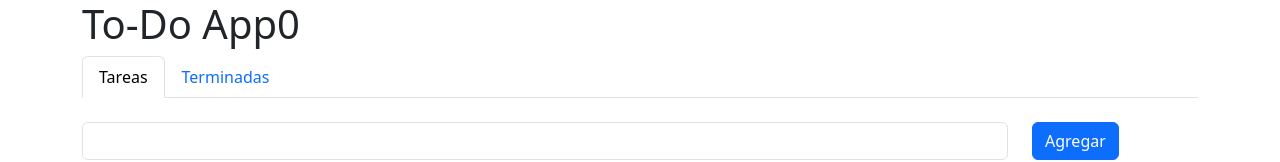
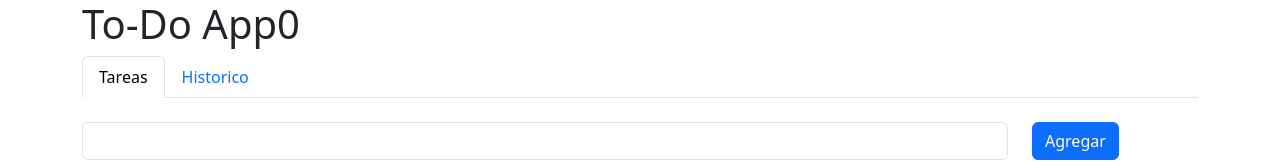
Before and after one commit to melissa-mb/to-do-app-pw, a React (Vite) app: page / in a window 1280 px wide. Shown: the top 162 px of the page. Built offline with nearby package versions, Linux system fonts and the light colour scheme.

Commit message:
historico page tab

```diff
--- a/package.json
+++ b/package.json
@@ -12,7 +12,8 @@
   "dependencies": {
     "bootstrap": "^5.3.5",
     "react": "^19.1.0",
-    "react-dom": "^19.1.0"
+    "react-dom": "^19.1.0",
+    "react-router-dom": "^7.6.0"
   },
   "devDependencies": {
     "@eslint/js": "^9.25.0",
--- a/src/components/Navegacion.tsx
+++ b/src/components/Navegacion.tsx
@@ -1,3 +1,6 @@
+import { Link } from "react-router-dom"
+import HistoricoPage from "../pages/HistoricoPage"
+
 const Navegacion = () => {
     return <div>
         {/*sección tabs*/}
@@ -6,7 +9,7 @@ const Navegacion = () => {
                 <a className="nav-link active" href="#">Tareas</a>
             </li>
             <li className="nav-item">
-                <a className="nav-link" href="#">Terminadas</a>
+                <Link to="/historico" className="nav-link">Historico</Link>
             </li>
         </ul>
     </div>
--- a/src/main.tsx
+++ b/src/main.tsx
@@ -2,9 +2,16 @@ import { StrictMode } from 'react'
 import { createRoot } from 'react-dom/client'
 import MainPage from './pages/MainPage'
 import '../node_modules/bootstrap/dist/css/bootstrap.css'
+import { BrowserRouter, Route, Routes } from 'react-router-dom'
+import HistoricoPage from './pages/HistoricoPage'
 
 createRoot(document.getElementById('root')!).render(
   <StrictMode>
-    <MainPage/>
+    <BrowserRouter>
+      <Routes>
+        <Route path='/' element={<MainPage />} />
+        <Route path='/historico' element={<HistoricoPage/>} />
+      </Routes>
+    </BrowserRouter>
   </StrictMode>,
 )
--- /dev/null
+++ b/src/pages/HistoricoPage.tsx
@@ -0,0 +1,7 @@
+const HistoricoPage = () => {
+    return <div>
+        Historico
+        </div>
+}
+
+export default HistoricoPage
```
Also changed, not shown: 1 other file (tests, documents, lock files or other folders).
